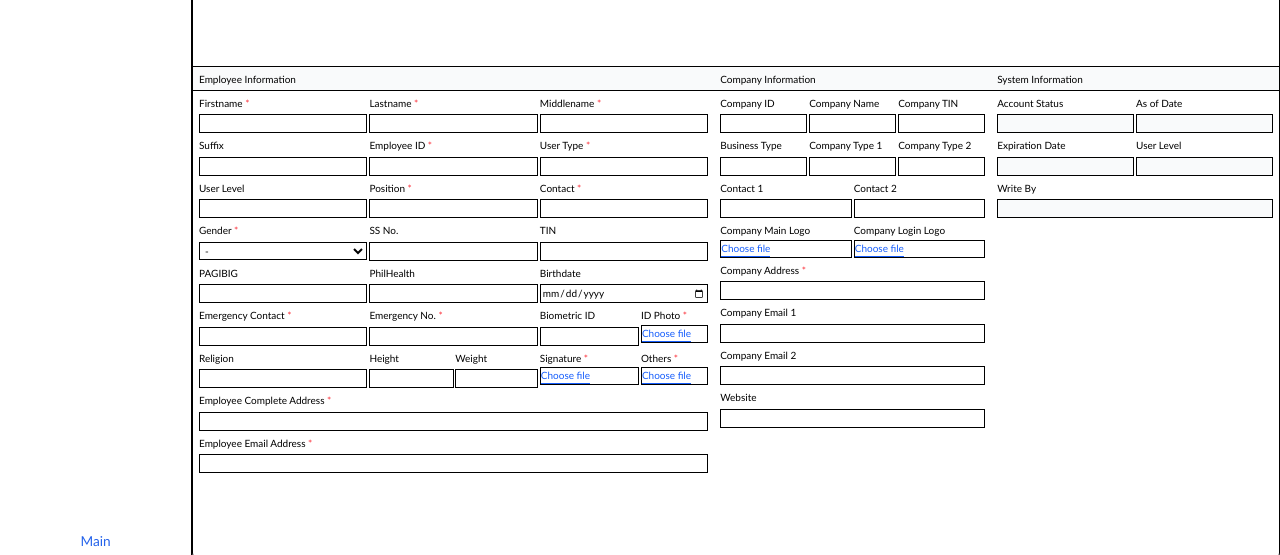
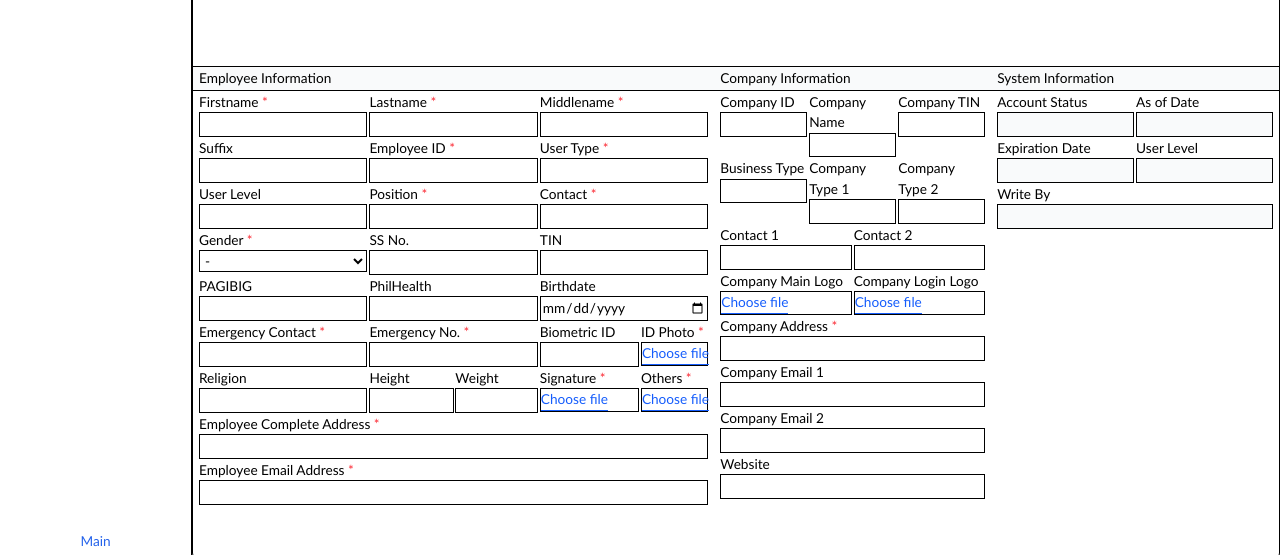
Before and after one commit to leomaredcampos/centralapp-, a Next.js app in the folder frontend/: page /appuserinfo in a window 1280 px wide. Shown: the part 239-794 px from the top of the page. Built offline with nearby package versions, Linux system fonts and the light colour scheme; no server answers.

Commit message:
Remove hardcoded font sizes from user info components so they inherit from body

```diff
--- a/frontend/src/app/appuserinfo/rightbody/appuserinfoUSERDATA/components/CompanyInfoPanel.tsx
+++ b/frontend/src/app/appuserinfo/rightbody/appuserinfoUSERDATA/components/CompanyInfoPanel.tsx
@@ -1,7 +1,7 @@
 "use client";
 
-const lbl = "text-black leading-none text-[clamp(10px,0.78vw,16px)]";
-const inp = "w-full p-[1px] border-[0.25px] border-black outline-none text-[clamp(10px,0.78vw,16px)]";
+const lbl = "text-black leading-none ";
+const inp = "w-full p-[1px] border-[0.25px] border-black outline-none ";
 const req = <span className="text-red-500">*</span>;
 
 interface Props {
@@ -31,14 +31,14 @@ export default function CompanyInfoPanel({ form, onChange, isPortrait }: Props)
         <div>
           <label className={lbl}>Company Main Logo</label>
           <label className="flex items-center gap-[2px] border-[0.25px] border-black p-[0px] cursor-pointer w-full">
-            <span className="text-blue-600 border-b-[0.25px] border-blue-600 whitespace-nowrap text-[clamp(10px,0.78vw,16px)]">Choose file</span>
+            <span className="text-blue-600 border-b-[0.25px] border-blue-600 whitespace-nowrap ">Choose file</span>
             <input type="file" name="companymainlogo" accept=".ico" className="hidden" />
           </label>
         </div>
         <div>
           <label className={lbl}>Company Login Logo</label>
           <label className="flex items-center gap-[2px] border-[0.25px] border-black p-[0px] cursor-pointer w-full">
-            <span className="text-blue-600 border-b-[0.25px] border-blue-600 whitespace-nowrap text-[clamp(10px,0.78vw,16px)]">Choose file</span>
+            <span className="text-blue-600 border-b-[0.25px] border-blue-600 whitespace-nowrap ">Choose file</span>
             <input type="file" name="companyloginlogo" accept=".png" className="hidden" />
           </label>
         </div>
@@ -52,7 +52,7 @@ export default function CompanyInfoPanel({ form, onChange, isPortrait }: Props)
 
   const header = (
     <div className="flex-shrink-0 px-[6px] py-[1px] border-b-[0.25px] border-black bg-gray-50">
-      <span className="text-black text-[clamp(10px,0.78vw,16px)]">Company Information</span>
+      <span className="text-black ">Company Information</span>
     </div>
   );
 
--- a/frontend/src/app/appuserinfo/rightbody/appuserinfoUSERDATA/components/EmployeeInfoPanel.tsx
+++ b/frontend/src/app/appuserinfo/rightbody/appuserinfoUSERDATA/components/EmployeeInfoPanel.tsx
@@ -1,7 +1,7 @@
 "use client";
 
-const lbl = "text-black leading-none text-[clamp(10px,0.78vw,16px)]";
-const inp = "w-full p-[1px] border-[0.25px] border-black outline-none text-[clamp(10px,0.78vw,16px)]";
+const lbl = "text-black leading-none";
+const inp = "w-full p-[1px] border-[0.25px] border-black outline-none";
 const req = <span className="text-red-500">*</span>;
 const row3 = "grid grid-cols-3 gap-[2px] mb-[1px]";
 
@@ -53,7 +53,7 @@ export default function EmployeeInfoPanel({ form, onChange, isPortrait }: Props)
           <div>
             <label className={lbl}>ID Photo {req}</label>
             <label className="flex items-center gap-[2px] border-[0.25px] border-black p-[0px] cursor-pointer w-full">
-              <span className="text-blue-600 border-b-[0.25px] border-blue-600 whitespace-nowrap text-[clamp(10px,0.78vw,16px)]">Choose file</span>
+              <span className="text-blue-600 border-b-[0.25px] border-blue-600 whitespace-nowrap ">Choose file</span>
               <input type="file" name="idphoto" className="hidden" />
             </label>
           </div>
@@ -69,14 +69,14 @@ export default function EmployeeInfoPanel({ form, onChange, isPortrait }: Props)
           <div>
             <label className={lbl}>Signature {req}</label>
             <label className="flex items-center gap-[2px] border-[0.25px] border-black p-[0px] cursor-pointer w-full">
-              <span className="text-blue-600 border-b-[0.25px] border-blue-600 whitespace-nowrap text-[clamp(10px,0.78vw,16px)]">Choose file</span>
+              <span className="text-blue-600 border-b-[0.25px] border-blue-600 whitespace-nowrap ">Choose file</span>
               <input type="file" name="usersign" className="hidden" />
             </label>
           </div>
           <div>
             <label className={lbl}>Others {req}</label>
             <label className="flex items-center gap-[2px] border-[0.25px] border-black p-[0px] cursor-pointer w-full">
-              <span className="text-blue-600 border-b-[0.25px] border-blue-600 whitespace-nowrap text-[clamp(10px,0.78vw,16px)]">Choose file</span>
+              <span className="text-blue-600 border-b-[0.25px] border-blue-600 whitespace-nowrap ">Choose file</span>
               <input type="file" name="requirementsx" multiple className="hidden" />
             </label>
           </div>
@@ -93,7 +93,7 @@ export default function EmployeeInfoPanel({ form, onChange, isPortrait }: Props)
 
   const header = (
     <div className="flex-shrink-0 px-[6px] py-[1px] border-b-[0.25px] border-black bg-gray-50">
-      <span className="text-black text-[clamp(10px,0.78vw,16px)]">Employee Information</span>
+      <span className="text-black ">Employee Information</span>
     </div>
   );
 
--- a/frontend/src/app/appuserinfo/rightbody/appuserinfoUSERDATA/components/SystemInfoPanel.tsx
+++ b/frontend/src/app/appuserinfo/rightbody/appuserinfoUSERDATA/components/SystemInfoPanel.tsx
@@ -1,7 +1,7 @@
 "use client";
 
-const lbl = "text-black leading-none text-[clamp(10px,0.78vw,16px)]";
-const inp = "w-full p-[1px] border-[0.25px] border-black outline-none text-[clamp(10px,0.78vw,16px)]";
+const lbl = "text-black leading-none ";
+const inp = "w-full p-[1px] border-[0.25px] border-black outline-none ";
 const row2 = "grid grid-cols-2 gap-[2px] mb-[1px]";
 
 interface Props {
@@ -27,7 +27,7 @@ export default function SystemInfoPanel({ isPortrait }: Props) {
 
   const header = (
     <div className="flex-shrink-0 px-[6px] py-[1px] border-b-[0.25px] border-black bg-gray-50">
-      <span className="text-black text-[clamp(10px,0.78vw,16px)]">System Information</span>
+      <span className="text-black ">System Information</span>
     </div>
   );
 
```
